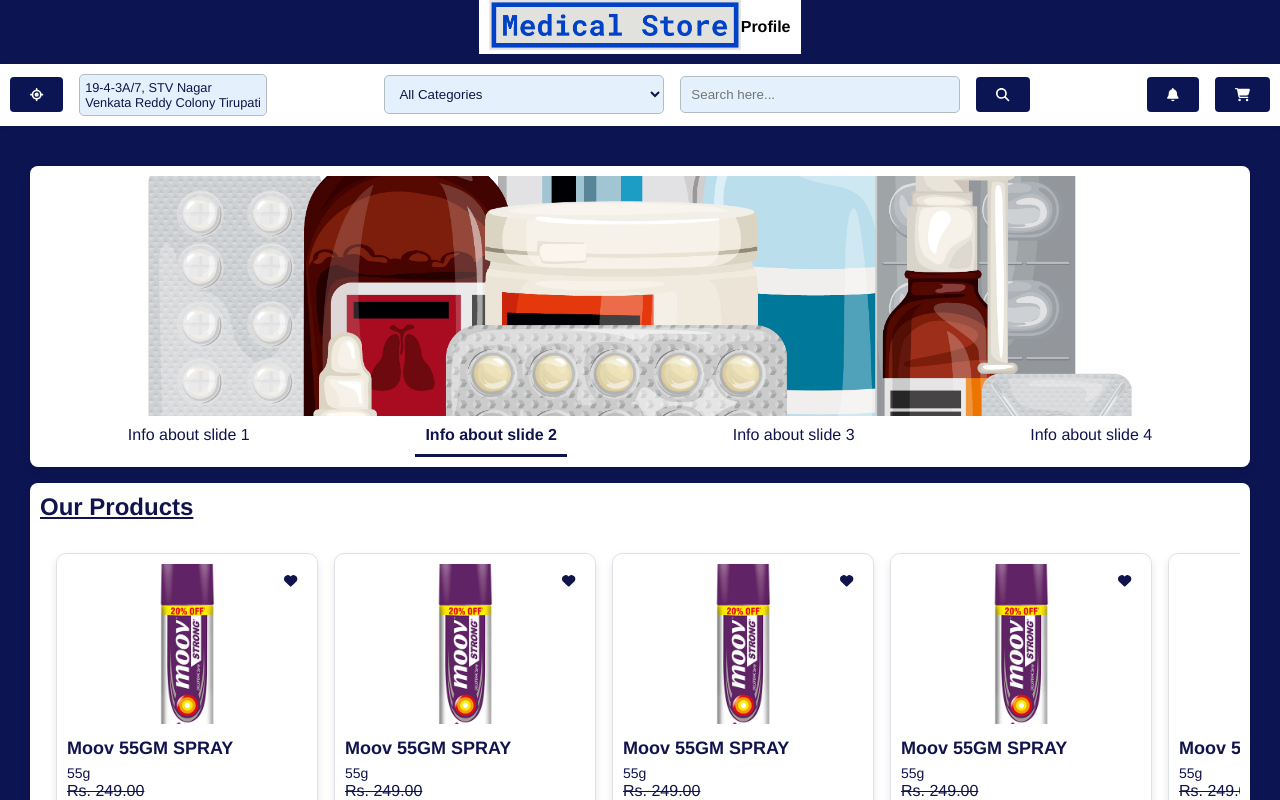
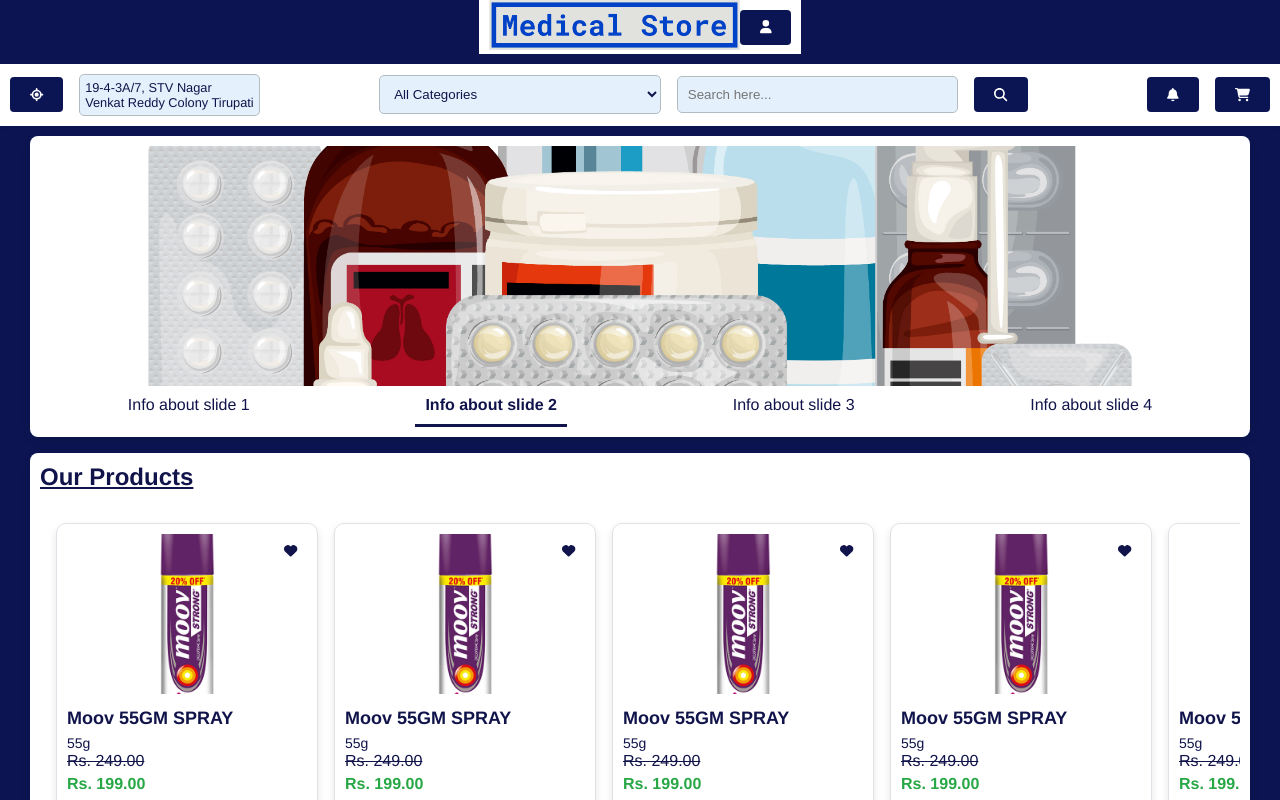
Before and after one commit to charangajjala/MedEase, a React (Vite) app in the folder frontend/: page /dashboard in a window 1280 px wide. Shown: the top 800 px of the page. Built offline with nearby package versions, Linux system fonts and the light colour scheme.

Commit message:
Update UserDashboard and Header components

```diff
--- a/frontend/src/containers/User/UserDashboard/UserDashboard.jsx
+++ b/frontend/src/containers/User/UserDashboard/UserDashboard.jsx
@@ -7,9 +7,12 @@
   ProductCard,
 } from "../../../userComponents";
 import "./UserDashboard.scss";
+import { useRef } from "react";
 
 const UserDashboard = () => {
   const [isNavFixed, setIsNavFixed] = useState(false);
+  const [navbarHeight, setNavbarHeight] = useState(0);
+  const navbarRef = useRef(null);
 
   const handleScroll = () => {
     const currentScrollPos = window.scrollY;
@@ -19,6 +22,7 @@
 
   useEffect(() => {
     window.addEventListener("scroll", handleScroll);
+    setNavbarHeight(navbarRef.current.clientHeight);
 
     return () => {
       window.removeEventListener("scroll", handleScroll);
@@ -32,6 +36,7 @@
           <Header />
         </div>
         <div
+          ref={navbarRef}
           className={`user-dashboard__navbar ${
             isNavFixed
               ? "user-dashboard__navbar--fixed"
@@ -40,7 +45,10 @@
         >
           <Navbar />
         </div>
-        <main className="user-dashboard__main">
+        <main
+          className="user-dashboard__main"
+          style={{ paddingTop: isNavFixed ? `${navbarHeight}px` : "0" }}
+        >
           <div className="user-dashboard__content">
             <div className="user-dashboard__content__banner">
               <BannerSlider />
--- a/frontend/src/containers/User/UserDashboard/UserDashboard.scss
+++ b/frontend/src/containers/User/UserDashboard/UserDashboard.scss
@@ -12,9 +12,9 @@
     position: fixed;
     z-index: 100;
     width: 100%;
-    padding: 30px;
-    transition: all 0.8s ease-in-out;
-  }
+    padding: 0 30px;
+    transition: all 0.5s ease-in-out;
+    }
 
   &__main {
     width: 100%;
@@ -24,6 +24,7 @@
     display: flex;
     flex-direction: column;
     justify-content: start;
+    transition: padding-top 0.8s ease-in-out;
 
     @media (max-width: 768px) {
       width: calc(100vw - 15vw);
--- a/frontend/src/userComponents/Header/Header.jsx
+++ b/frontend/src/userComponents/Header/Header.jsx
@@ -1,7 +1,16 @@
 import "./Header.scss";
 import logo from "../../assets/logo.png";
+import { FontAwesomeIcon } from "@fortawesome/react-fontawesome";
+import { faUser } from "@fortawesome/free-solid-svg-icons";
+import { useState } from "react";
 
 const Header = () => {
+  const [dropdownOpen, setDropdownOpen] = useState(false);
+
+  const toggleDropdown = () => {
+    setDropdownOpen(!dropdownOpen);
+  };
+
   return (
     <header>
       <div className="header-container">
@@ -9,7 +18,21 @@
           <img src={logo} alt="logo" />
         </div>
         <div className="header-container__content__profile">
-          <span>Profile</span>
+          <button onClick={toggleDropdown}>
+            <FontAwesomeIcon icon={faUser} />
+          </button>
+          {dropdownOpen && (
+            <div className="header-container__content__dropdown">
+              <ul>
+                <li>
+                  <a href="/profile">Profile</a>
+                </li>
+                <li>
+                  <a href="/logout">Logout</a>
+                </li>
+              </ul>
+            </div>
+          )}
         </div>
       </div>
     </header>
--- a/frontend/src/userComponents/Header/Header.scss
+++ b/frontend/src/userComponents/Header/Header.scss
@@ -13,6 +13,10 @@
   &__content__profile {
     font-size: $font-size-medium;
     font-weight: $font-weight-bold;
+
+    button {
+      @include button-style;
+    }
   }
 
   &__content__logo {
@@ -21,3 +25,40 @@
     }
   }
 }
+
+.header-container__content__dropdown {
+  position: absolute;
+  top: 10;
+  right: 0;
+  background-color: $white;
+  border: 1px solid $form-input-border;
+  border-radius: 4px;
+  width: 150px;
+  z-index: 1000;
+
+  ul {
+    list-style: none;
+    padding: 0;
+    margin: 0;
+
+    li {
+      padding: 8px 12px;
+      border-bottom: 1px solid #ddd;
+
+      &:hover {
+        background-color: #f6f6f6;
+      }
+
+      &:last-child {
+        border-bottom: none;
+      }
+
+      a {
+        text-decoration: none;
+        color: black;
+        display: block;
+
+      }
+    }
+  }
+}
--- a/frontend/src/userComponents/Navbar/Navbar.jsx
+++ b/frontend/src/userComponents/Navbar/Navbar.jsx
@@ -17,7 +17,7 @@
         </button>
         <div className="navbar-container__location-text">
           <span>19-4-3A/7, STV Nagar</span>
-          <span>Venkata Reddy Colony Tirupati</span>
+          <span>Venkat Reddy Colony Tirupati</span>
         </div>
       </div>
       <div className="navbar-container__search">
```
